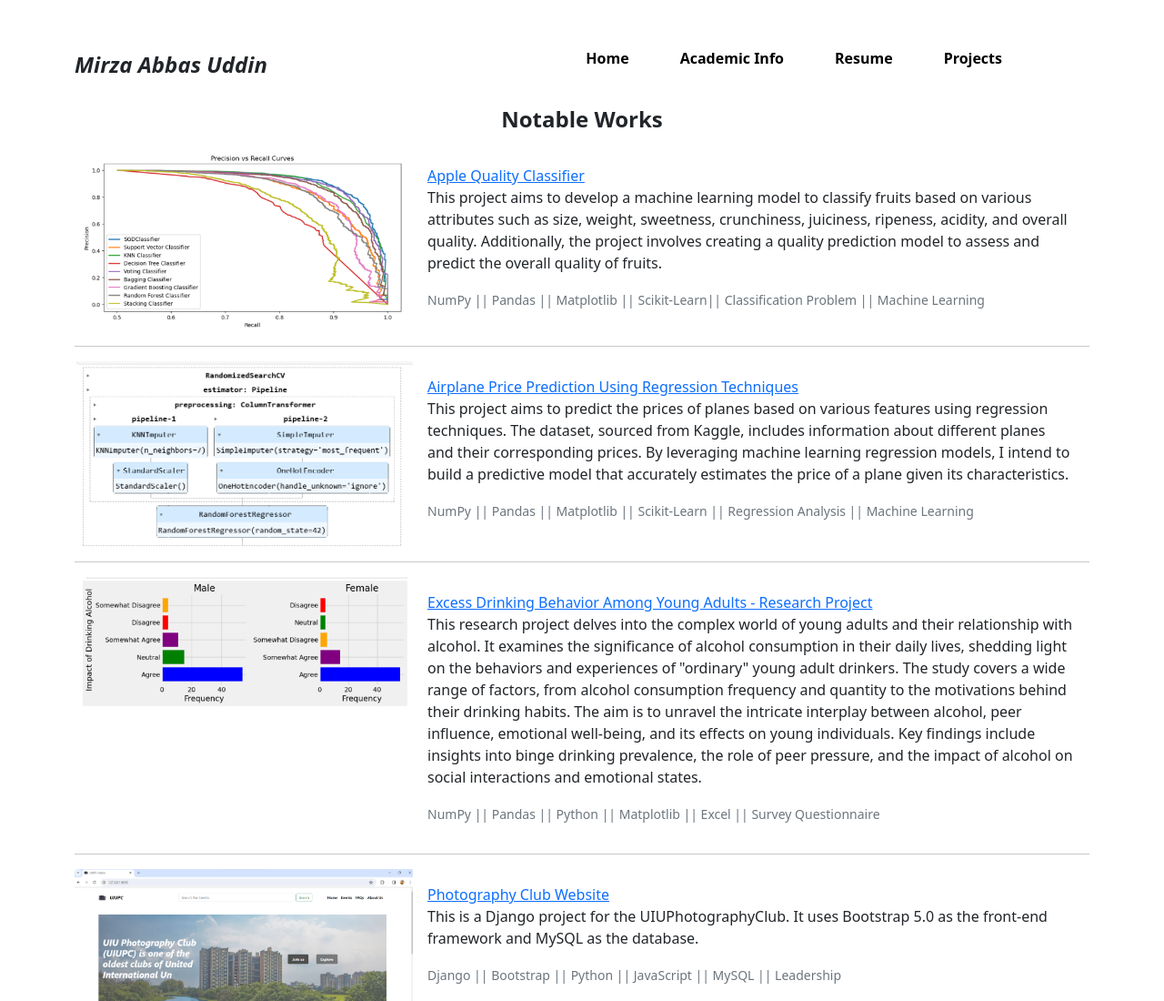
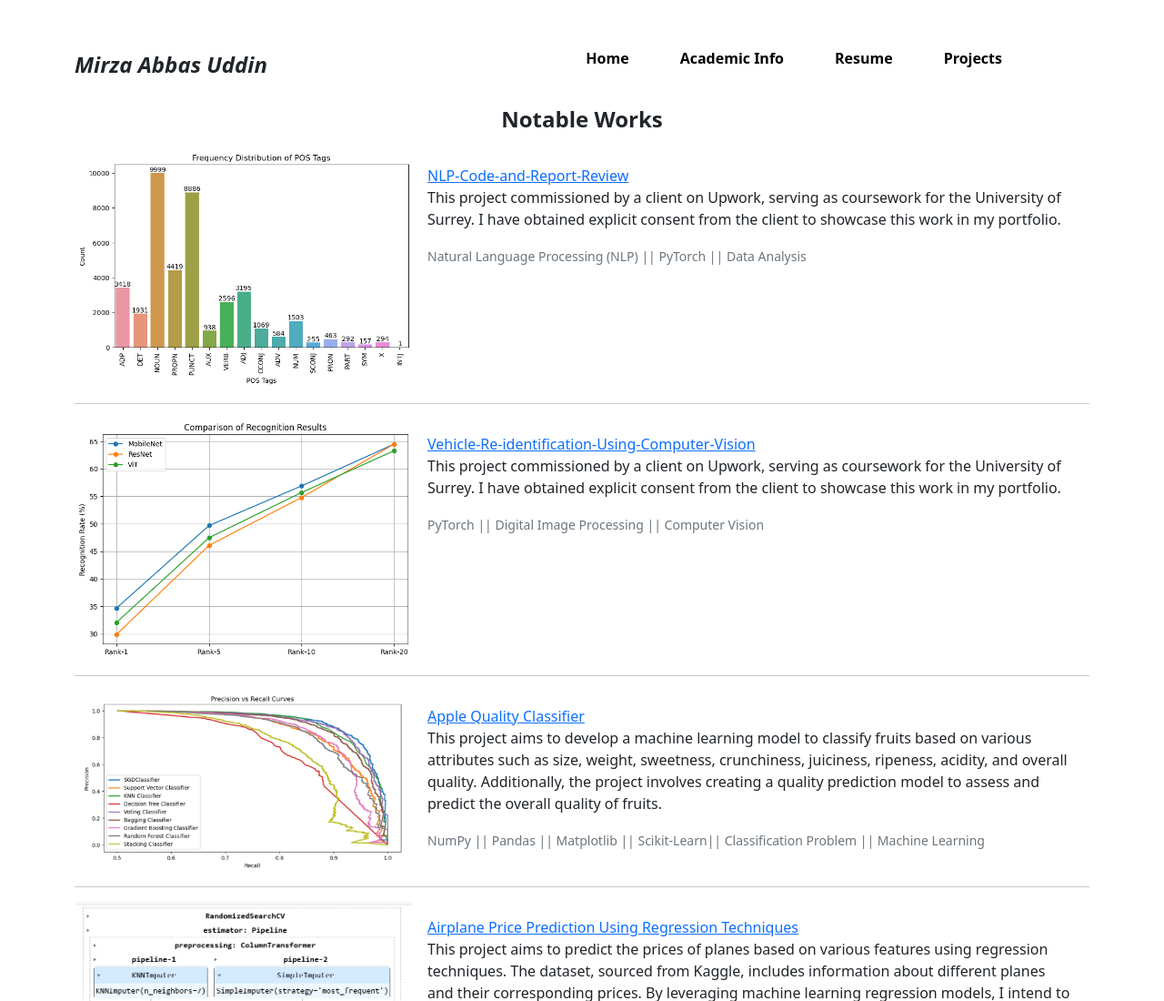
Before and after one commit to mirzaaa101/mirzaaa101.github.io, a plain HTML site: page projects.html in a window 1280 px wide. Shown: the top 1100 px of the page at 91% size. Drawn offline with nearby package versions, Linux system fonts and the light colour scheme.

Commit message:
update-14

```diff
--- a/projects.html
+++ b/projects.html
@@ -56,6 +56,42 @@
       <p class="fw-bolder fs-4">Notable Works</p>
     </center>
     <!----------------------------Projects start from here----------------------------------->
+    <div class="card-project mb-3" style="width: 100%;">
+      <div class="row g-0">
+        <div class="col-md-4">
+          <div class="image-container" onclick="showZoomedImage('Figures/nlp.png')">
+            <img src="Figures/nlp.png" class="img-fluid rounded-start" alt="..." height="400px" width="500px">
+          </div>
+        </div>
+        <div class="col-md-8">
+          <div class="card-body">
+            <a href="https://github.com/mirzaaa101/NLP-Code-and-Report-Review" target="_blank" class="card-title">NLP-Code-and-Report-Review</a>
+            <p class="card-text">This project commissioned by a client on Upwork, serving as coursework for the University of Surrey. I have obtained explicit consent from the client to showcase this work in my portfolio.</p>
+            <p class="card-text"><small class="text-muted"> Natural Language Processing (NLP) || PyTorch || Data Analysis </small></p>
+          </div>
+        </div>
+      </div>
+      <hr>
+    </div>
+    <!--------------------------------------------------------------->
+    <div class="card-project mb-3" style="width: 100%;">
+      <div class="row g-0">
+        <div class="col-md-4">
+          <div class="image-container" onclick="showZoomedImage('Figures/cv_.png')">
+            <img src="Figures/cv_.png" class="img-fluid rounded-start" alt="..." height="400px" width="500px">
+          </div>
+        </div>
+        <div class="col-md-8">
+          <div class="card-body">
+            <a href="https://github.com/mirzaaa101/Vehicle-Re-identification-Using-Computer-Vision" target="_blank" class="card-title">Vehicle-Re-identification-Using-Computer-Vision</a>
+            <p class="card-text">This project commissioned by a client on Upwork, serving as coursework for the University of Surrey. I have obtained explicit consent from the client to showcase this work in my portfolio.</p>
+            <p class="card-text"><small class="text-muted">PyTorch || Digital Image Processing || Computer Vision </small></p>
+          </div>
+        </div>
+      </div>
+      <hr>
+    </div>
+    <!--------------------------------------------------------------->
     <div class="card-project mb-3" style="width: 100%;">
       <div class="row g-0">
         <div class="col-md-4">
```
Also changed, not shown: Figures/cv_.png (added), Figures/nlp.png (added), 1 other file.
